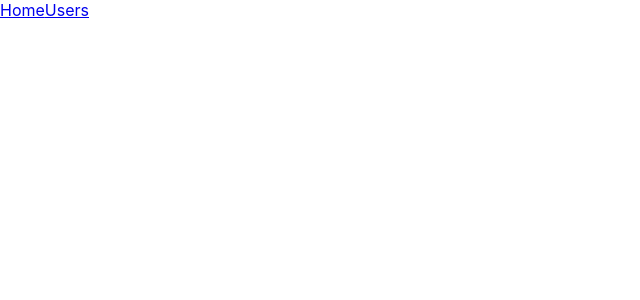
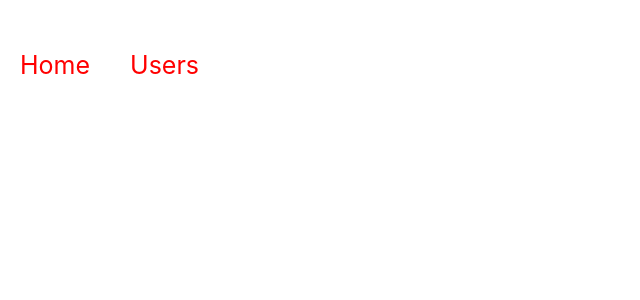
Before and after one commit to Bentike/altsch-assignment, a React (Create React App) app: page / in a window 1280 px wide. Shown: the top 300 px of the page, without its empty margins (0-640 px from the left). Built offline with nearby package versions, Linux system fonts and the light colour scheme.

Commit message:
added Styles folder

```diff
--- a/src/App.js
+++ b/src/App.js
@@ -7,7 +7,6 @@ function App() {
   return (
     <Routes>
         <Route path='/' element={<Home />}>
-           {/* <Route path='/' element={<Home/>}/> */}
            <Route path='users' element={<Users/>}/>
         </Route>
     </Routes>
--- a/src/Component/Home.js
+++ b/src/Component/Home.js
@@ -1,11 +1,12 @@
 import { Link, Outlet } from "react-router-dom";
+import './Styles/Home.css';
 
 const Home = () => {
     return(
          <>
              <nav>
-                <Link to='/'>Home</Link>
-                <Link to='users'>Users</Link>
+                <Link to='/' className="link">Home</Link>
+                <Link to='users' className="link">Users</Link>
              </nav>
              <Outlet/>
          </>
--- /dev/null
+++ b/src/Component/Styles/Home.css
@@ -0,0 +1,16 @@
+.link{
+    padding: 20px;
+    color: red;
+    font-size: 25px;
+    text-decoration: none;
+    transition: all ease-in-out .3s;
+}
+
+.link:hover{
+    font-weight: 500;
+    text-decoration: underline;
+}
+
+nav{
+    padding-top: 50px;
+}
```
